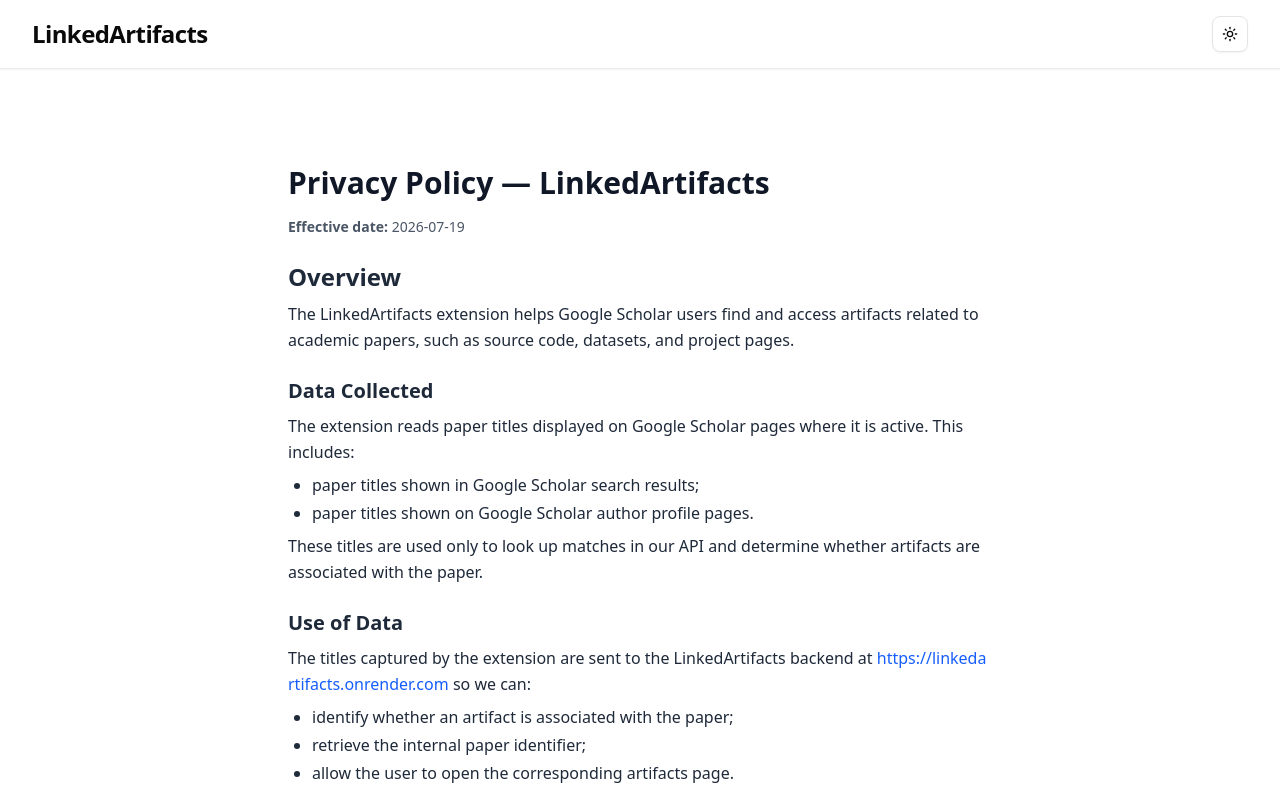
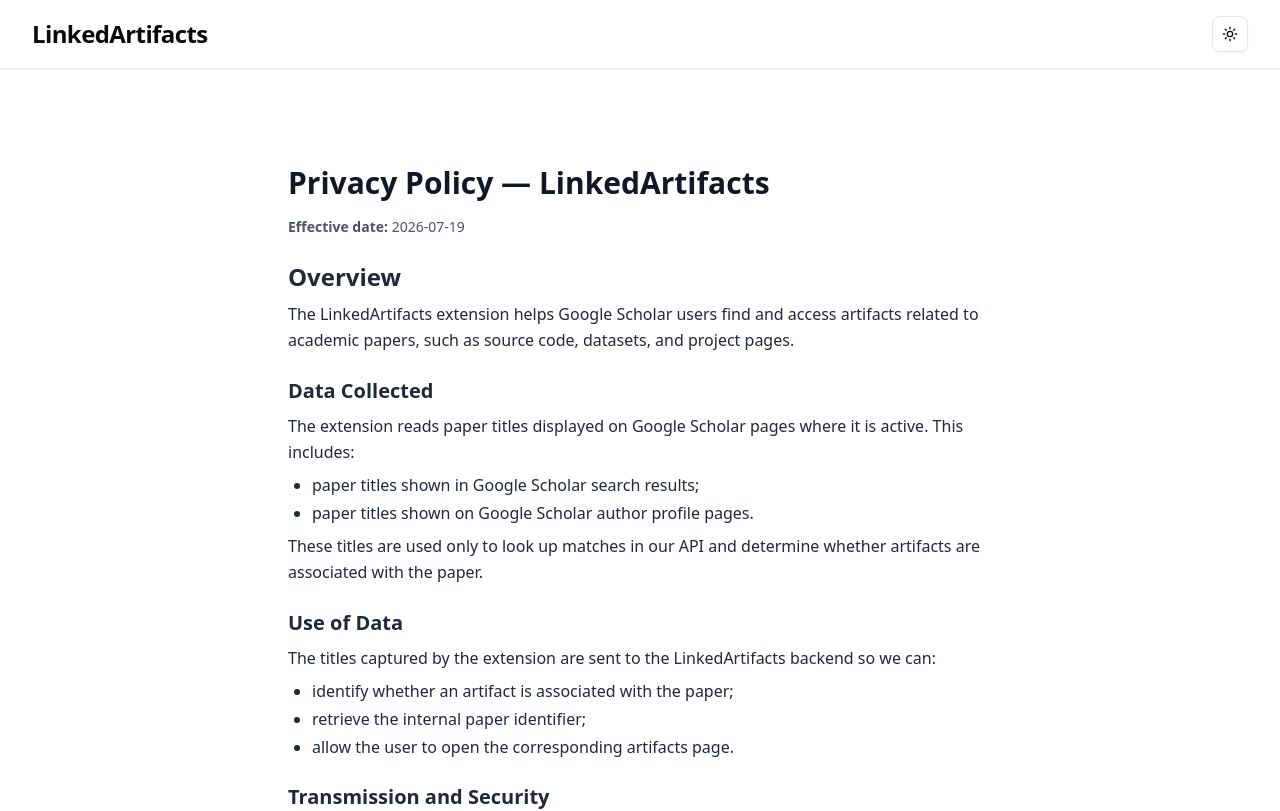
Before and after one commit to Matheusfrej/LinkedArtifacts, a Next.js app in the folder web/: page /privacy in a window 1280 px wide. Shown: the top 811 px of the page. Built offline with nearby package versions, Linux system fonts and the light colour scheme.

Commit message:
remove backend link from /privacy and PRIVACY_POLICY.md

```diff
--- a/web/src/app/privacy/page.tsx
+++ b/web/src/app/privacy/page.tsx
@@ -47,16 +47,7 @@
         </h3>
         <p className="text-sm sm:text-base text-gray-800 dark:text-gray-200 leading-relaxed">
           The titles captured by the extension are sent to the LinkedArtifacts
-          backend at{' '}
-          <a
-            className="text-blue-600 dark:text-blue-400 hover:underline break-all"
-            href="https://linkedartifacts.onrender.com"
-            target="_blank"
-            rel="noopener noreferrer"
-          >
-            https://linkedartifacts.onrender.com
-          </a>{' '}
-          so we can:
+          backend so we can:
         </p>
         <ul className="list-disc ml-5 sm:ml-6 mt-2 text-sm sm:text-base text-gray-800 dark:text-gray-200 space-y-1">
           <li>identify whether an artifact is associated with the paper;</li>
```
Also changed, not shown: 1 other file (tests, documents, lock files or other folders).
